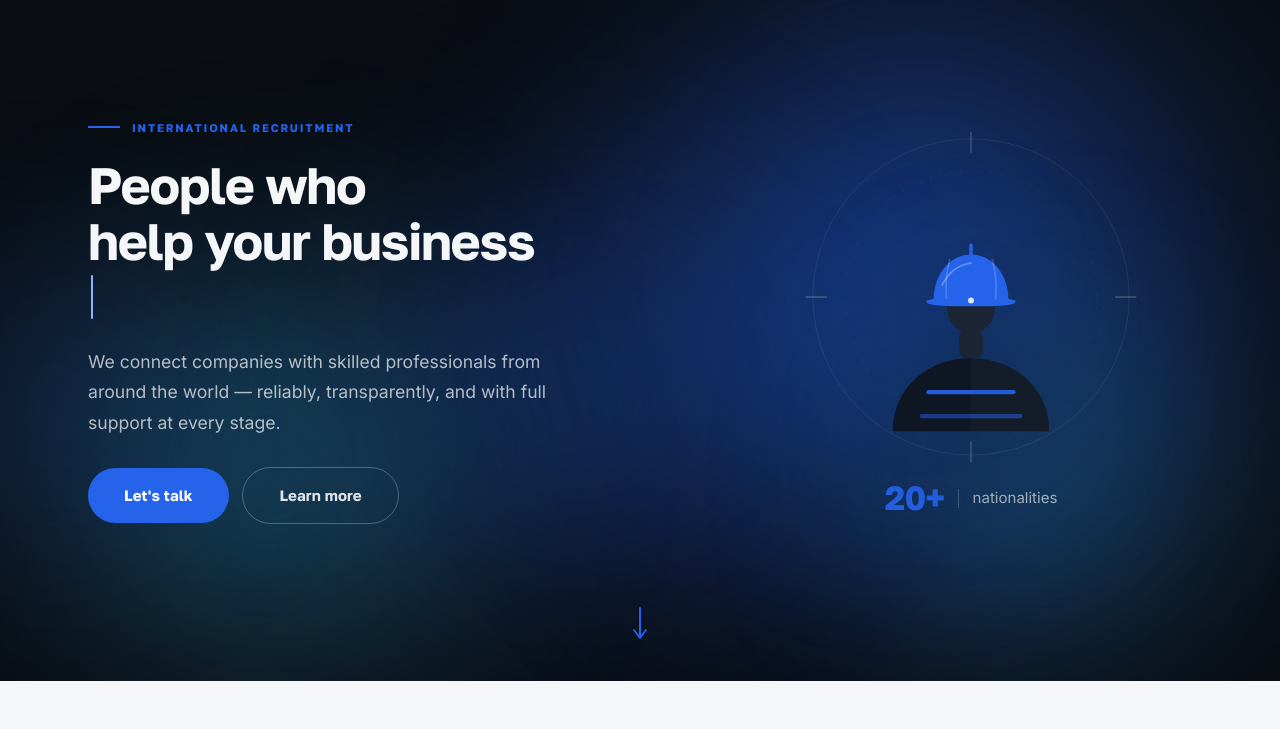
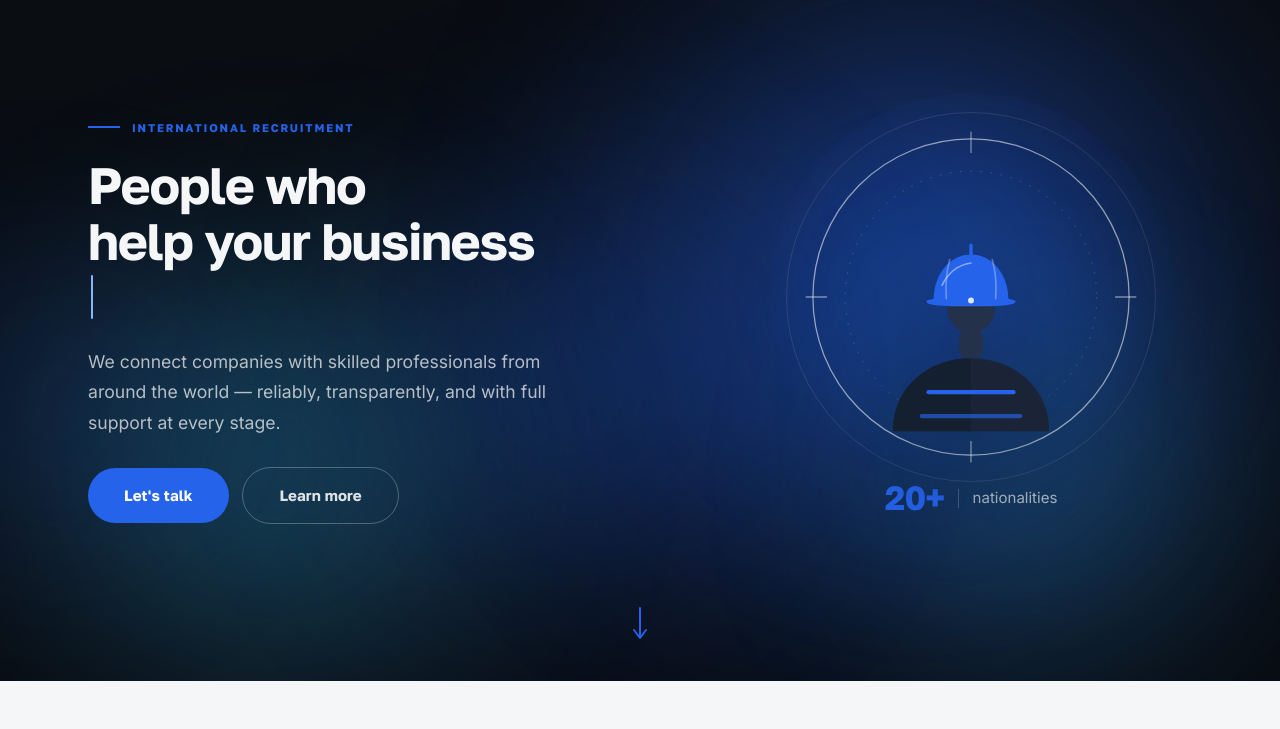
Before and after one commit to gyromth/arsa-website, a website built with Vite: page index.html in a window 1280 px wide. Shown: the part 71-800 px from the top of the page. Built offline with nearby package versions, Linux system fonts and the light colour scheme.

Commit message:
fix: improve hero illustration contrast and white orbit
- Orbit ring around the worker lifted to rgba(255,255,255,0.55) 1.5px;
  crosshair ticks to rgba(255,255,255,0.45); dashed inner ring to
  rgba(255,255,255,0.2).
- Figure contrast raised within the ARSA palette: shoulders/head/neck
  lightened (#1a2436/#14202f/#24314a), vest stripes strengthened
  (opacity 1 / 0.65), helmet detail strokes brightened
  (side ridges 0.3, shell highlight 0.45).
- Soft cobalt radial halo behind the figure inset -10 percent plus a thin
  rgba(255,255,255,0.1) separation ring via ::before/::after so the
  composition reads as one focal object without a boxy card look.

Verified at 320/375/390/430/1024/1440: no overflow, figure not clipped,
no console errors; tsc and vite build clean.

```diff
--- a/index.html
+++ b/index.html
@@ -119,19 +119,19 @@
             <div class="hero__figure">
               <svg class="hero__worker" viewBox="0 0 400 400" fill="none" xmlns="http://www.w3.org/2000/svg" aria-hidden="true" focusable="false">
                 <!-- Target / crosshair frame -->
-                <circle cx="200" cy="200" r="186" stroke="rgba(255,255,255,0.09)" stroke-width="1"/>
-                <circle cx="200" cy="200" r="148" stroke="rgba(255,255,255,0.07)" stroke-width="1" stroke-dasharray="2 10"/>
-                <path d="M200 6V30M200 370V394M6 200H30M370 200H394" stroke="rgba(255,255,255,0.22)" stroke-width="1.5" stroke-linecap="round"/>
+                <circle cx="200" cy="200" r="186" stroke="rgba(255,255,255,0.55)" stroke-width="1.5"/>
+                <circle cx="200" cy="200" r="148" stroke="rgba(255,255,255,0.2)" stroke-width="1" stroke-dasharray="2 10"/>
+                <path d="M200 6V30M200 370V394M6 200H30M370 200H394" stroke="rgba(255,255,255,0.45)" stroke-width="1.5" stroke-linecap="round"/>
                 <!-- Shoulders / workwear (wide, grounded) -->
-                <path d="M108 358 C108 306 150 272 200 272 C250 272 292 306 292 358 Z" fill="#141c29"/>
-                <path d="M108 358 C108 306 150 272 200 272 L200 358 Z" fill="#101724"/>
+                <path d="M108 358 C108 306 150 272 200 272 C250 272 292 306 292 358 Z" fill="#1a2436"/>
+                <path d="M108 358 C108 306 150 272 200 272 L200 358 Z" fill="#14202f"/>
                 <!-- Safety vest stripes -->
-                <path d="M150 312 H250" stroke="var(--accent)" stroke-width="5" stroke-linecap="round" opacity="0.9"/>
-                <path d="M142 340 H258" stroke="var(--accent)" stroke-width="5" stroke-linecap="round" opacity="0.5"/>
+                <path d="M150 312 H250" stroke="var(--accent)" stroke-width="5" stroke-linecap="round" opacity="1"/>
+                <path d="M142 340 H258" stroke="var(--accent)" stroke-width="5" stroke-linecap="round" opacity="0.65"/>
                 <!-- Neck -->
-                <rect x="186" y="238" width="28" height="34" rx="10" fill="#1b2534"/>
+                <rect x="186" y="238" width="28" height="34" rx="10" fill="#24314a"/>
                 <!-- Head -->
-                <circle cx="200" cy="214" r="28" fill="#1b2534"/>
+                <circle cx="200" cy="214" r="28" fill="#24314a"/>
                 <!-- Safety helmet: short brim -->
                 <path d="M148 204 C170 197 230 197 252 204 C254 208 248 211 200 211 C152 211 146 208 148 204 Z" fill="var(--accent)"/>
                 <!-- Safety helmet: rounded shell -->
@@ -139,10 +139,10 @@
                 <!-- Safety helmet: centre ridge -->
                 <path d="M200 150 V139" stroke="var(--accent)" stroke-width="4" stroke-linecap="round"/>
                 <!-- Safety helmet: side ridge hints -->
-                <path d="M175 156 C171 170 170 188 171 202" stroke="rgba(255,255,255,0.18)" stroke-width="2" stroke-linecap="round" fill="none"/>
-                <path d="M225 156 C229 170 230 188 229 202" stroke="rgba(255,255,255,0.18)" stroke-width="2" stroke-linecap="round" fill="none"/>
+                <path d="M175 156 C171 170 170 188 171 202" stroke="rgba(255,255,255,0.3)" stroke-width="2" stroke-linecap="round" fill="none"/>
+                <path d="M225 156 C229 170 230 188 229 202" stroke="rgba(255,255,255,0.3)" stroke-width="2" stroke-linecap="round" fill="none"/>
                 <!-- Shell highlight -->
-                <path d="M166 186 C174 170 186 162 200 160" stroke="rgba(255,255,255,0.32)" stroke-width="2" stroke-linecap="round" fill="none"/>
+                <path d="M166 186 C174 170 186 162 200 160" stroke="rgba(255,255,255,0.45)" stroke-width="2" stroke-linecap="round" fill="none"/>
                 <!-- Target node -->
                 <circle cx="200" cy="204" r="3.5" fill="#ffffff" opacity="0.85"/>
               </svg>
--- a/src/styles/main.css
+++ b/src/styles/main.css
@@ -655,6 +655,30 @@ html.html--booting body { visibility: hidden; }
   transition: opacity 1.2s var(--ease-out-expo) 0.4s, transform 1.2s var(--ease-out-expo) 0.4s;
 }
 
+/* Soft halo + thin separation ring — lifts the figure off the dark bg */
+.hero__figure::before {
+  content: '';
+  position: absolute;
+  inset: -10%;
+  border-radius: 50%;
+  background: radial-gradient(circle at 50% 45%, rgba(37, 99, 235, 0.22), rgba(37, 99, 235, 0.06) 55%, rgba(37, 99, 235, 0) 72%);
+  pointer-events: none;
+}
+
+.hero__figure::after {
+  content: '';
+  position: absolute;
+  inset: -4.5%;
+  border-radius: 50%;
+  border: 1px solid rgba(255, 255, 255, 0.1);
+  pointer-events: none;
+}
+
+.hero__figure .hero__worker {
+  position: relative;
+  z-index: 1;
+}
+
 .hero__figure.visible {
   opacity: 1;
   transform: translateY(0) scale(1);
```
